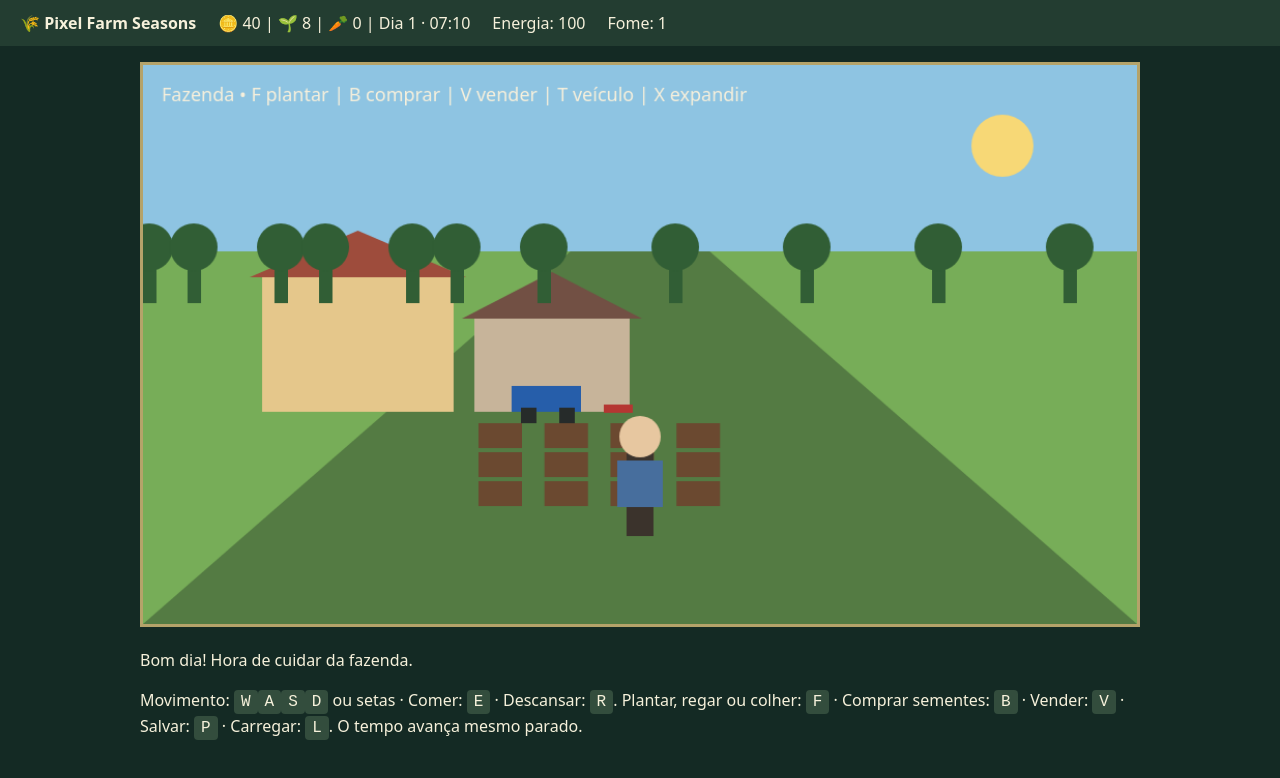
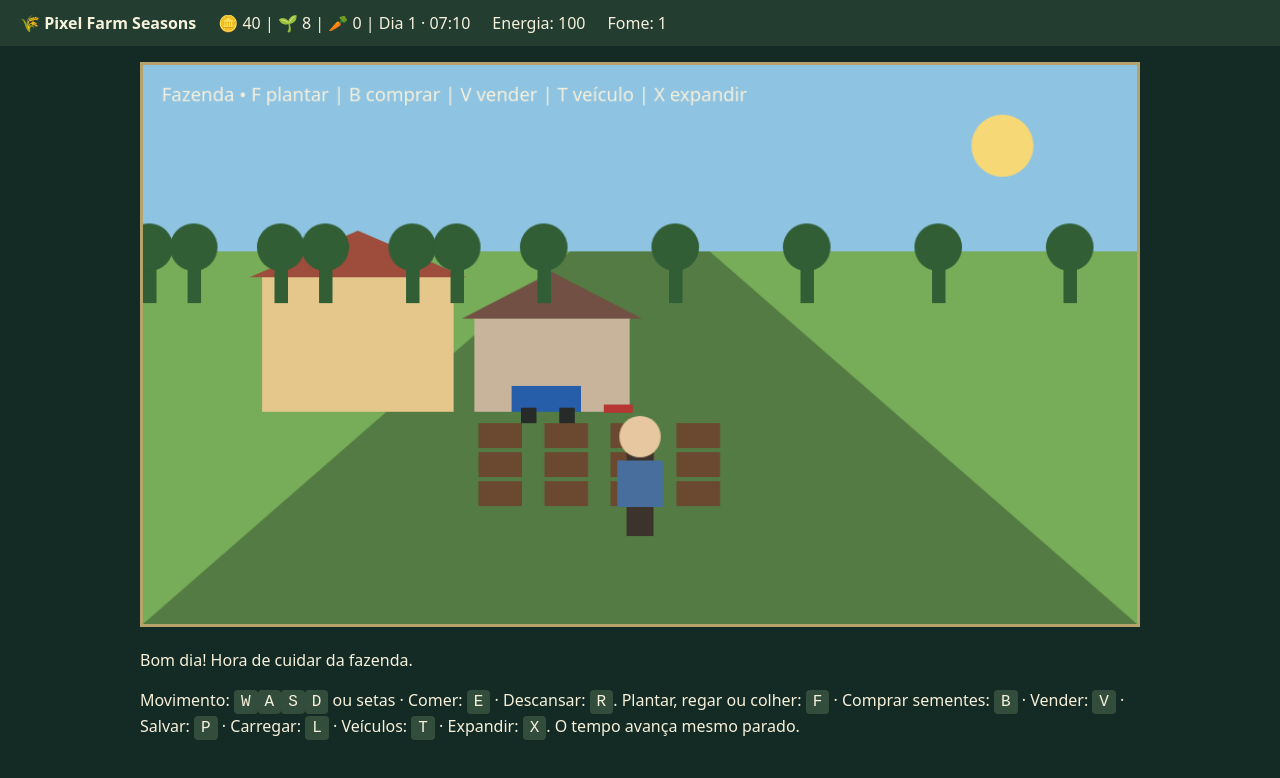
Before and after one commit to juniordev830/pixel-farm-seasons, a plain HTML site: page index.html in a window 1280 px wide. Drawn offline with Linux system fonts and the light colour scheme.

Commit message:
feat: expose vehicle and expansion controls in interface

```diff
--- a/index.html
+++ b/index.html
@@ -2,5 +2,5 @@
 <html lang="pt-BR"><head><meta charset="utf-8"><meta name="viewport" content="width=device-width,initial-scale=1"><title>Pixel Farm Seasons — Protótipo</title><style>
 body{margin:0;background:#142a24;color:#f6f1db;font:16px system-ui}header{padding:12px 20px;display:flex;gap:22px;flex-wrap:wrap;background:#233d31}main{max-width:1000px;margin:16px auto;padding:0 12px}canvas{width:100%;background:#87b96a;border:3px solid #b5a36a;box-sizing:border-box}p{line-height:1.5}kbd{background:#334d3d;padding:3px 7px;border-radius:4px} .touch{display:flex;gap:8px;flex-wrap:wrap;margin:12px 0}.touch button{font:inherit;color:white;background:#365a40;border:1px solid #88a87b;border-radius:10px;min-width:50px;min-height:48px;padding:10px;touch-action:none;cursor:pointer}@media(min-width:850px){.touch{display:none}}</style></head><body>
 <header><strong>🌾 Pixel Farm Seasons</strong><span id="clock">07:00</span><span id="energy">Energia: 100</span><span id="hunger">Fome: 0</span></header>
-<main><canvas id="game" width="960" height="540" aria-label="Protótipo de fazenda visto por trás do personagem"></canvas><div class="touch" aria-label="Controles para celular"><button data-hold="w">▲</button><button data-hold="a">◀</button><button data-hold="s">▼</button><button data-hold="d">▶</button><button data-key="f">🌱 Plantar</button><button data-key="e">🍲 Comer</button><button data-key="b">Comprar</button><button data-key="v">Vender</button><button data-key="p">Salvar</button></div><p id="message" aria-live="polite">Bom dia! Hora de cuidar da fazenda.</p><p>Movimento: <kbd>W</kbd><kbd>A</kbd><kbd>S</kbd><kbd>D</kbd> ou setas · Comer: <kbd>E</kbd> · Descansar: <kbd>R</kbd>. Plantar, regar ou colher: <kbd>F</kbd> · Comprar sementes: <kbd>B</kbd> · Vender: <kbd>V</kbd> · Salvar: <kbd>P</kbd> · Carregar: <kbd>L</kbd>. O tempo avança mesmo parado.</p></main>
+<main><canvas id="game" width="960" height="540" aria-label="Protótipo de fazenda visto por trás do personagem"></canvas><div class="touch" aria-label="Controles para celular"><button data-hold="w">▲</button><button data-hold="a">◀</button><button data-hold="s">▼</button><button data-hold="d">▶</button><button data-key="f">🌱 Plantar</button><button data-key="e">🍲 Comer</button><button data-key="b">Comprar</button><button data-key="v">Vender</button><button data-key="p">Salvar</button><button data-key="t">🚗 Veículo</button><button data-key="x">🗺️ Expandir</button></div><p id="message" aria-live="polite">Bom dia! Hora de cuidar da fazenda.</p><p>Movimento: <kbd>W</kbd><kbd>A</kbd><kbd>S</kbd><kbd>D</kbd> ou setas · Comer: <kbd>E</kbd> · Descansar: <kbd>R</kbd>. Plantar, regar ou colher: <kbd>F</kbd> · Comprar sementes: <kbd>B</kbd> · Vender: <kbd>V</kbd> · Salvar: <kbd>P</kbd> · Carregar: <kbd>L</kbd> · Veículos: <kbd>T</kbd> · Expandir: <kbd>X</kbd>. O tempo avança mesmo parado.</p></main>
 <script src="./game.js"></script></body></html>
```
